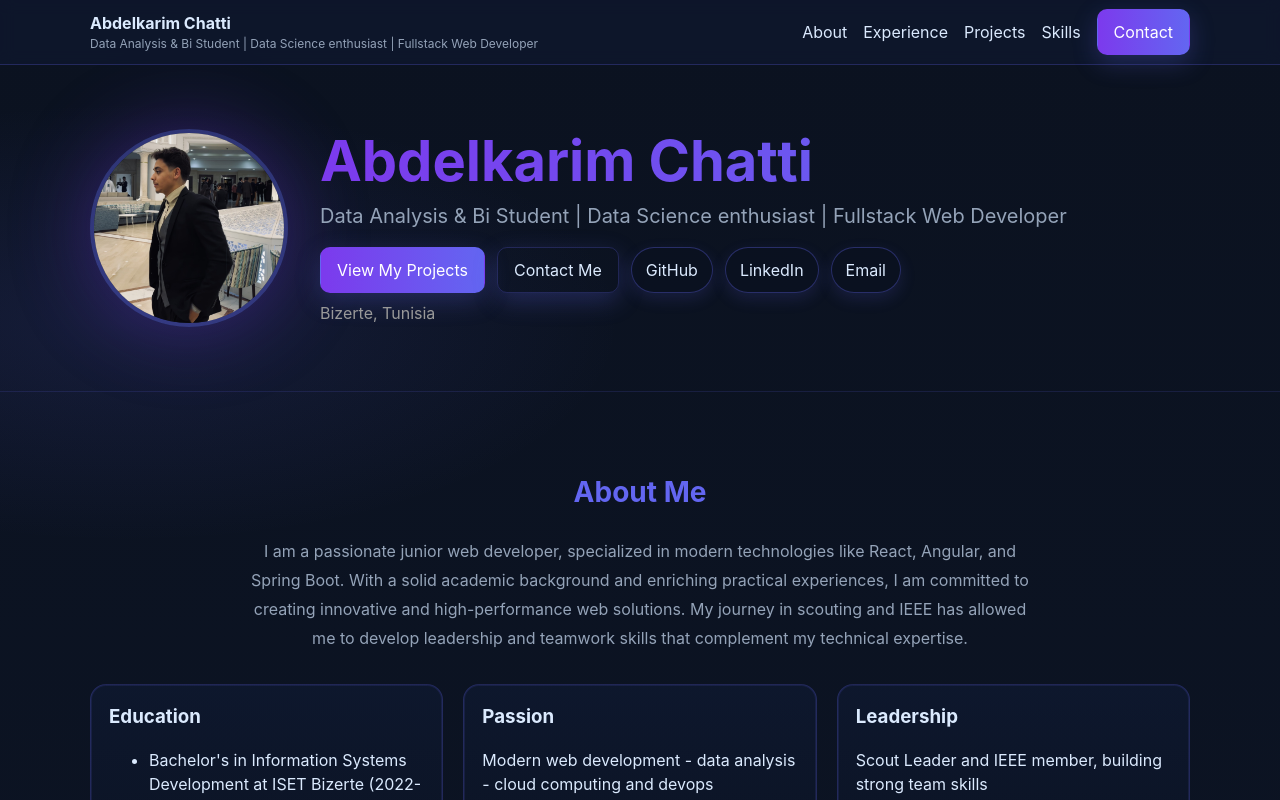
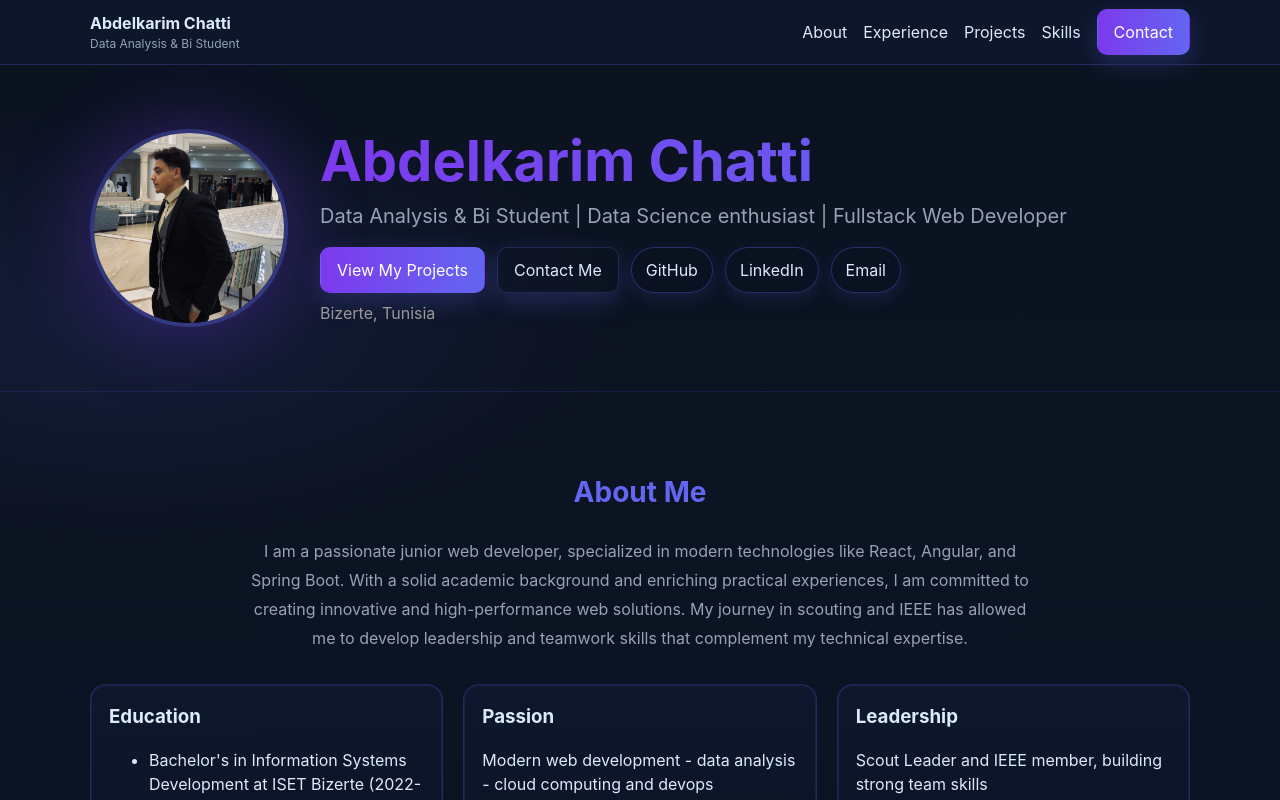
Before and after one commit to KareemChatti/Personal-Portfolio, a React (Vite) app: page / in a window 1280 px wide. Shown: the top 800 px of the page. Built offline with nearby package versions, Linux system fonts and the light colour scheme.

Commit message:
Update brand subtitle in App component

```diff
--- a/src/App.jsx
+++ b/src/App.jsx
@@ -7,7 +7,7 @@ function Header() {
       <div className="container header-inner">
         <div className="brand">
           <span className="brand-title">Abdelkarim Chatti</span>
-          <span className="brand-sub">Data Analysis & Bi Student | Data Science enthusiast | Fullstack Web Developer</span>
+          <span className="brand-sub">Data Analysis & Bi Student</span>
         </div>
         <nav className="nav">
           <a href="#about">About</a>
```
